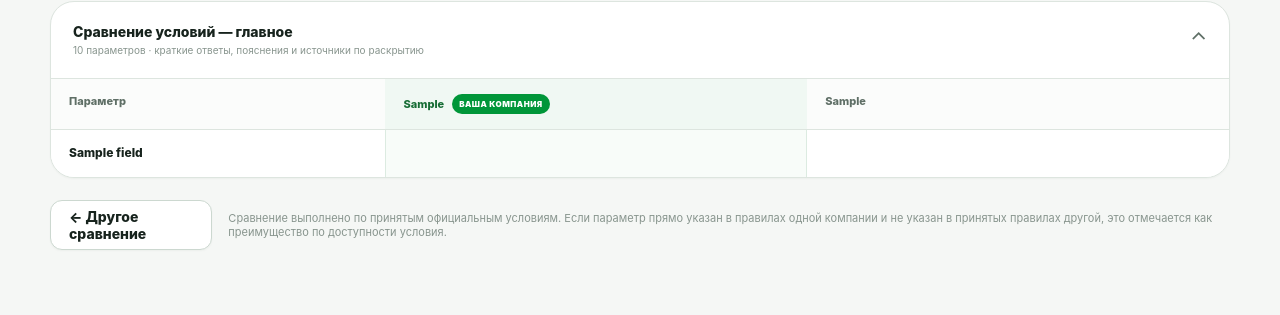
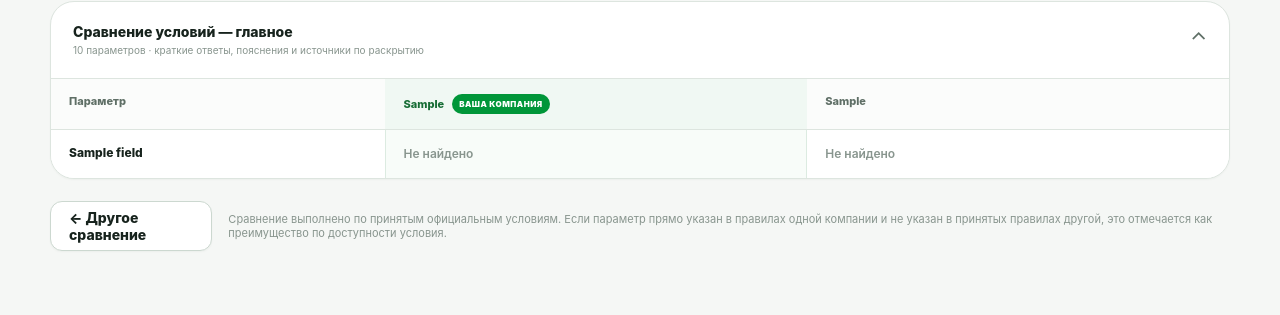
Before and after one commit to vilvetti-cloud/insurance-comparator, a Flask app: template templates/result.html in a window 1280 px wide. Shown: the part 615-930 px from the top of the page. Before the commit the page ends 865 px from the top, so only its background shows below. Run offline with Flask 2, Linux system fonts and the light colour scheme; the template is opened without the code that fills it: most values are stand-ins (such as "Sample title", 1, 10 or a date in 2020).

Commit message:
Fix comparison result template data variables

```diff
--- a/templates/result.html
+++ b/templates/result.html
@@ -118,8 +118,8 @@
               </thead>
               <tbody>
                 {% for key in fields %}
-                  {% set value1 = display_data1.get(key, 'Не найдено') %}
-                  {% set value2 = display_data2.get(key, 'Не найдено') %}
+                  {% set value1 = data1.get(key, 'Не найдено') %}
+                  {% set value2 = data2.get(key, 'Не найдено') %}
                   <tr>
                     <td class="parameter-cell">
                       <div class="parameter">
```
